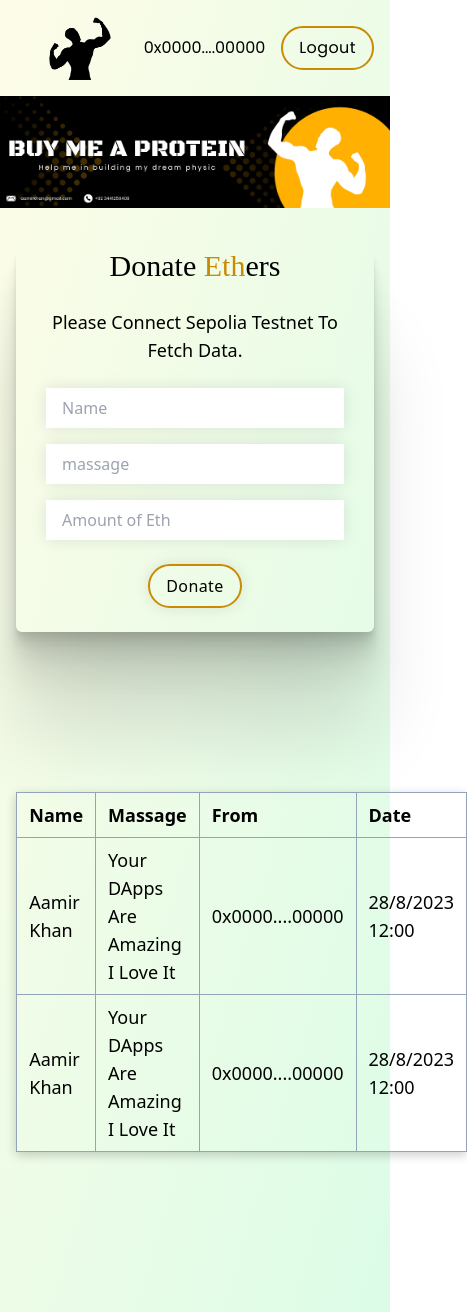
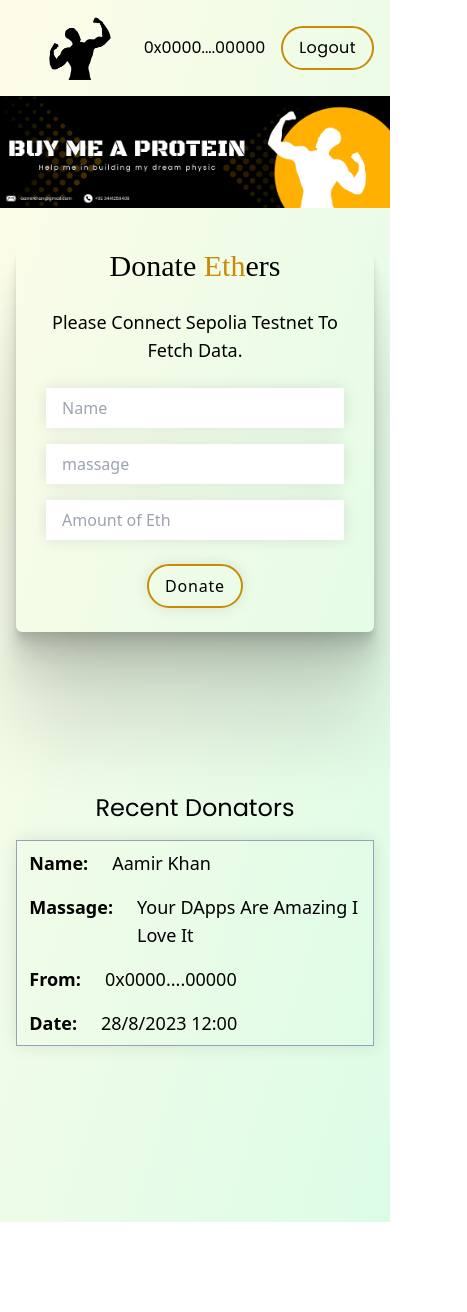
Before and after one commit to aamir-067/LiftEthers, a React (Create React App) app: page / in a window 390 px wide. Shown: the whole page, 467 px wide, since content can reach past the window. After the commit the page ends 1222 px from the top, so only its background shows below. Built offline with nearby package versions, Linux system fonts and the light colour scheme; the HTML template or start-up script is replaced by a standard one; a web font is replaced by a local one.

Commit message:
completed frontend

```diff
--- a/src/App.css
+++ b/src/App.css
@@ -616,6 +616,10 @@ video {
   margin-bottom: 1.5rem;
 }
 
+.mb-4{
+  margin-bottom: 1rem;
+}
+
 .ml-4{
   margin-left: 1rem;
 }
@@ -672,12 +676,28 @@ video {
   width: 33.333333%;
 }
 
+.w-4\/12{
+  width: 33.333333%;
+}
+
+.w-8\/12{
+  width: 66.666667%;
+}
+
 .w-full{
   width: 100%;
 }
 
 .w-screen{
   width: 100vw;
+}
+
+.w-3\/12{
+  width: 25%;
+}
+
+.w-9\/12{
+  width: 75%;
 }
 
 .table-auto{
@@ -706,6 +726,10 @@ video {
 
 .gap-6{
   gap: 1.5rem;
+}
+
+.overflow-x-hidden{
+  overflow-x: hidden;
 }
 
 .rounded-md{
@@ -798,6 +822,10 @@ video {
   letter-spacing: 0.025em;
 }
 
+.tracking-wider{
+  letter-spacing: 0.05em;
+}
+
 .text-red-600{
   --tw-text-opacity: 1;
   color: rgb(220 38 38 / var(--tw-text-opacity));
@@ -806,6 +834,11 @@ video {
 .text-yellow-600{
   --tw-text-opacity: 1;
   color: rgb(202 138 4 / var(--tw-text-opacity));
+}
+
+.text-white{
+  --tw-text-opacity: 1;
+  color: rgb(255 255 255 / var(--tw-text-opacity));
 }
 
 .shadow-\[0_2\.8px_2\.2px_rgba\(0\2c _0\2c _0\2c _0\.034\)\2c _0_6\.7px_5\.3px_rgba\(0\2c _0\2c _0\2c _0\.048\)\2c _0_12\.5px_10px_rgba\(0\2c _0\2c _0\2c _0\.06\)\2c _0_22\.3px_17\.9px_rgba\(0\2c _0\2c _0\2c _0\.072\)\2c _0_41\.8px_33\.4px_rgba\(0\2c _0\2c _0\2c _0\.086\)\2c _0_100px_80px_rgba\(0\2c _0\2c _0\2c _0\.12\)\]{
@@ -887,6 +920,21 @@ video {
   text-transform: capitalize;
 }
 
+.table_field_nb{
+  padding-left: 0.75rem;
+  padding-right: 0.75rem;
+  padding-top: 0.5rem;
+  padding-bottom: 0.5rem;
+  text-align: left;
+  font-size: 1.125rem;
+  line-height: 1.75rem;
+  text-transform: capitalize;
+}
+
+.bg_darkish {
+  background-color: #302001;
+}
+
 .focus\:outline-black:focus{
   outline-color: #000;
 }
@@ -902,6 +950,10 @@ video {
 
   .md\:block{
     display: block;
+  }
+
+  .md\:hidden{
+    display: none;
   }
 
   .md\:h-20{
--- a/src/App.js
+++ b/src/App.js
@@ -6,7 +6,7 @@ import Hero from './components/Hero';
 
 function App() {
   return (
-    <div className="min-h-screen text-center bg-gradient-to-br from-yellow-50 to-green-100">
+    <div className="min-h-screen text-center bg-gradient-to-br from-yellow-50 to-green-100 overflow-x-hidden">
       <Navbar />
       <Hero />
       <AllTips />
--- a/src/components/AllTips.jsx
+++ b/src/components/AllTips.jsx
@@ -3,7 +3,9 @@ import React from 'react'
 const AllTips = () => {
     return (
         <div className='mt-40 min-w-screen pb-40'>
-            <div class="w-11/12 md:w-9/12 mx-auto my-0">
+            <h2 className='text-2xl font_poppins capitalize mb-4'> Recent Donators</h2>
+            {/* mid and large screen */}
+            <div class="w-11/12 hidden md:block md:w-9/12 mx-auto my-0">
                 <table class="table-auto border-collapse border-slate-400 border w-full shadow-[0_3px_10px_rgb(0,0,0,0.2)]">
                     <thead>
                         <tr >
@@ -20,18 +22,38 @@ const AllTips = () => {
                             <td className='table_field'>0x0000....00000</td>
                             <td className='table_field'>28/8/2023 12:00 </td>
                         </tr>
-                        <tr>
-                            <td className='table_field'>Aamir khan</td>
-                            <td className='table_field'>your DApps are amazing i love it</td>
-                            <td className='table_field'>0x0000....00000</td>
-                            <td className='table_field'>28/8/2023 12:00 </td>
-                        </tr>
                     </tbody>
                 </table>
             </div>
 
 
-        </div>
+            {/* ======== mobile only ======= */}
+            <div className='w-11/12 md:hidden  md:w-9/12 mx-auto my-0'>
+
+                <div className='w-full border my-4 border-collapse border-slate-400 shadow-[rgba(17,_17,_26,_0.1)_0px_0px_16px]'>
+                    <p className='flex justify-left'>
+                        <p className='table_field_nb font-bold'>Name:</p>
+                        <p className='table_field_nb'>Aamir khan</p>
+                    </p>
+                    <p className='flex justify-left'>
+                        <p className='table_field_nb font-bold'>massage:</p>
+                        <p className='table_field_nb'>your DApps are amazing i love it</p>
+                    </p>
+                    <p className='flex justify-left'>
+                        <p className='table_field_nb font-bold'>from:</p>
+                        <p className='table_field_nb'>0x0000....00000</p>
+
+                    </p>
+                    <p className='flex justify-left'>
+                        <p className='table_field_nb font-bold'>date:</p>
+                        <p className='table_field_nb'>28/8/2023 12:00 </p>
+                    </p>
+
+                </div>
+
+            </div>
+
+        </div >
     )
 }
 
--- a/src/components/Hero.jsx
+++ b/src/components/Hero.jsx
@@ -10,10 +10,10 @@ const Hero = () => {
                 <h2 className='font_cursive lg:text-6xl md:text-5xl text-3xl'>Donate <span className='text-yellow-600'>Eth</span>ers</h2>
                 <p className='font-poppins text-lg capitalize my-6 mx-6'>please connect sepolia testnet to fetch data.</p>
                 <form action="">
-                    <input required className='py-2 px-4 w-10/12 md:w-6/12  shadow-[rgba(17,_17,_26,_0.1)_0px_0px_16px]' type="text" placeholder='Name' /> <br />
+                    <input required className='py-2 px-4 w-10/12 md:w-6/12 focus:outline-black  shadow-[rgba(17,_17,_26,_0.1)_0px_0px_16px]' type="text" placeholder='Name' /> <br />
                     <input required className='my-4 py-2 px-4 w-10/12 md:w-6/12 focus:outline-black shadow-[rgba(17,_17,_26,_0.1)_0px_0px_16px]' type="text" placeholder='massage' /> <br />
                     <input required className='py-2 px-4 w-10/12 md:w-6/12 focus:outline-black shadow-[rgba(17,_17,_26,_0.1)_0px_0px_16px]' type="text" placeholder='Amount of Eth' /> <br />
-                    <button className='button_light my-6 tracking-wide focus:outline-black shadow-[rgba(17,_17,_26,_0.1)_0px_0px_16px]'>Donate</button>
+                    <button className='button_light my-6 tracking-wider focus:outline-black shadow-[rgba(17,_17,_26,_0.1)_0px_0px_16px]'>Donate</button>
                 </form>
             </div>
         </section>
--- a/src/input.css
+++ b/src/input.css
@@ -21,3 +21,11 @@
 .table_field {
 	@apply border border-collapse border-slate-400 capitalize text-lg px-3 py-2 text-left;
 }
+
+.table_field_nb {
+	@apply capitalize text-lg px-3 py-2 text-left;
+}
+
+.bg_darkish {
+	background-color: #302001;
+}
```
